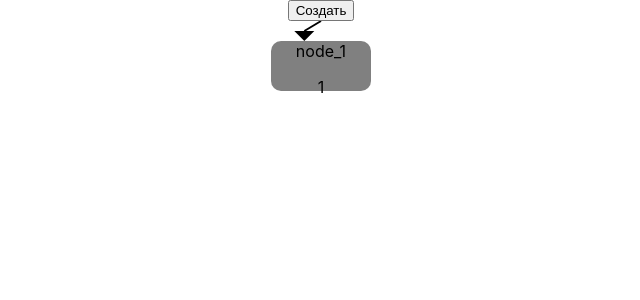
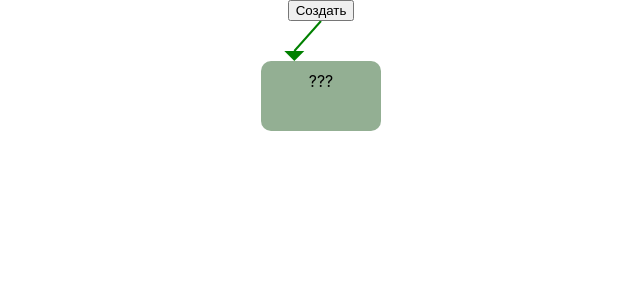
Before and after one commit to Mikan-DS/Dialobild-Frontend, a React (Create React App) app: page / in a window 1280 px wide. Both pictures are taken after a click on the button "Создать". Shown: the top 300 px of the page, without its empty margins (319-959 px from the left). Built offline with nearby package versions, Linux system fonts and the light colour scheme.

Commit message:
MustHave arrows

```diff
--- a/package.json
+++ b/package.json
@@ -4,6 +4,7 @@
   "private": true,
   "dependencies": {
     "@dnd-kit/core": "^6.1.0",
+    "@dnd-kit/utilities": "^3.2.2",
     "@testing-library/jest-dom": "^5.17.0",
     "@testing-library/react": "^13.4.0",
     "@testing-library/user-event": "^13.5.0",
--- a/src/DialobildCanvas.js
+++ b/src/DialobildCanvas.js
@@ -24,6 +24,8 @@ export default function DialobildCanvas({dialobild}) {
         alignItems: 'center',
     };
 
+    const links = dialobild.getLinks()
+
     const arrowUpdates = []
 
     function updateArrows() {
@@ -43,7 +45,9 @@ export default function DialobildCanvas({dialobild}) {
                         <Layer key={"layer_" + layer.y} layer={layer} dialobild={dialobild}/>
                     ))}
                 </div>
-                <NodeArrow startId="createClearNode" endId="node_1" updateArrows={arrowUpdates}></NodeArrow>
+                {links.mustHave.map((rule, index) => (
+                    <NodeArrow key={index} startId={rule.startId} endId={rule.endId} updateArrows={arrowUpdates} arrowColor="green"/>
+                ))}
             </DndContext>
         </div>
     );
--- a/src/Layer.js
+++ b/src/Layer.js
@@ -12,7 +12,7 @@ export default function Layer({layer, dialobild}) {
         justifyContent: 'center',
         alignItems: 'center',
         //
-        marginTop: "20px",
+        marginTop: 40,
         // width: 3333,
 
         //
@@ -26,7 +26,7 @@ export default function Layer({layer, dialobild}) {
         minHeight: '70px',
         height: '1px',
         //
-        gap: "10px",
+        gap: 10,
 
     };
 
--- a/src/Node.js
+++ b/src/Node.js
@@ -13,20 +13,20 @@ export default function Node({node, dialobild}) {
     });
 
     const style = {
-        backgroundColor: 'grey',
+        backgroundColor: '#93af93',
         borderRadius: '10px',
-        width: '100px',
-        height: '50px',
+        minWidth: '100px',
+        minHeight: '50px',
+        padding: 10,
 
         transform: CSS.Translate.toString(transform),
     };
 
     return (
-        <div id={nodeId} style={style} className="Node" ref={setNodeRef} {...listeners} {...attributes}>
-            {/*<Xarrow start="createClearNode" end={"node_"+props.node.id}></Xarrow>*/}
-            node_{node.id}
-            <p/>
-            {node.location.x}
+        <div className="NodeHolder">
+            <div id={nodeId} style={style} className="Node" ref={setNodeRef} {...listeners} {...attributes}>
+                {node.content}
+            </div>
         </div>
     );
 }
--- a/src/NodeArrow.js
+++ b/src/NodeArrow.js
@@ -1,17 +1,19 @@
 import React, { useEffect, useState } from 'react';
 
-function NodeArrowHead({pointPos}) {
+function NodeArrowHead({pointPos, arrowColor}) {
     return (
         <polygon className="NodeArrowHead"
                     points={`${pointPos.x},${pointPos.y} ${pointPos.x + 10},${pointPos.y - 10} ${pointPos.x - 10},${pointPos.y - 10}`}
-                    style={{fill: "black"}}/>
+                    style={{fill: arrowColor}}/>
     );
 }
 
 
-export default function NodeArrow({ startId, endId, updateArrows }) {
+export default function NodeArrow({ startId, endId, updateArrows, arrowColor}) {
     const [start, setStart] = useState({x: 0, y: 0});
     const [end, setEnd] = useState({x: 0, y: 0});
+
+    arrowColor = arrowColor? arrowColor: "black"
 
     const updateArrow = () => {
         const startElement = document.getElementById(startId);
@@ -59,8 +61,8 @@ export default function NodeArrow({ startId, endId, updateArrows }) {
 
     return (
         <svg style={{position: 'absolute', top: 0, left: 0, width: '100%', height: '100%', pointerEvents: 'none', zIndex:-1}}>
-            <line x1={start.x} y1={start.y} x2={end.x} y2={end.y-10} style={{stroke: "black", strokeWidth: 2}}/>
-            <NodeArrowHead pointPos={end}/>
+            <line x1={start.x} y1={start.y} x2={end.x} y2={end.y-10} style={{stroke: arrowColor, strokeWidth: 2}}/>
+            <NodeArrowHead pointPos={end} arrowColor={arrowColor}/>
         </svg>
     );
 };
--- a/src/useDialobild.js
+++ b/src/useDialobild.js
@@ -72,10 +72,14 @@ export default function useDialobild() {
 
     function moveNodeToCell({active, over}){
 
+        if (!over){
+            return;
+        }
+
         const node = active.data.current.node
         const cellLocation = over.data.current.cellLocation
 
-        if (!over || !isAllowedCell({activeNode: active, cellLocation: cellLocation} ) || (over.data.current.node && node.id === over.data.current.node.id)){
+        if (!isAllowedCell({activeNode: active, cellLocation: cellLocation} ) || (over.data.current.node && node.id === over.data.current.node.id)){
             return;
         }
 
@@ -97,6 +101,35 @@ export default function useDialobild() {
         setNodes([...nodes])
     }
 
+    function getLinks() {
+
+        const links = {mustHave: []}
+
+        for (let i = 0; i<nodes.length; i++){
+            const node = nodes[i]
+
+
+            if (node.rules.mustHave.length === 0){
+                links.mustHave.push({
+                    startId: "createClearNode",
+                    endId: "node_"+node.id
+                })
+            }
+            else {
+                for (let l; l<node.rules.mustHave.length;l++){
+                    const rule = node.rules.mustHave[l];
+                    links.mustHave.push({
+                        startId: "node_"+rule,
+                        endId: "node_"+node.id
+                    })
+                }
+            }
+
+        }
+
+        return links;
+
+    }
 
     return {
         nodes,
@@ -106,6 +139,7 @@ export default function useDialobild() {
         getLayers,
         getWidth,
         moveNodeToCell,
-        isAllowedCell
+        isAllowedCell,
+        getLinks
     }
 }
```
Also changed, not shown: 1 other file (tests, documents, lock files or other folders).
